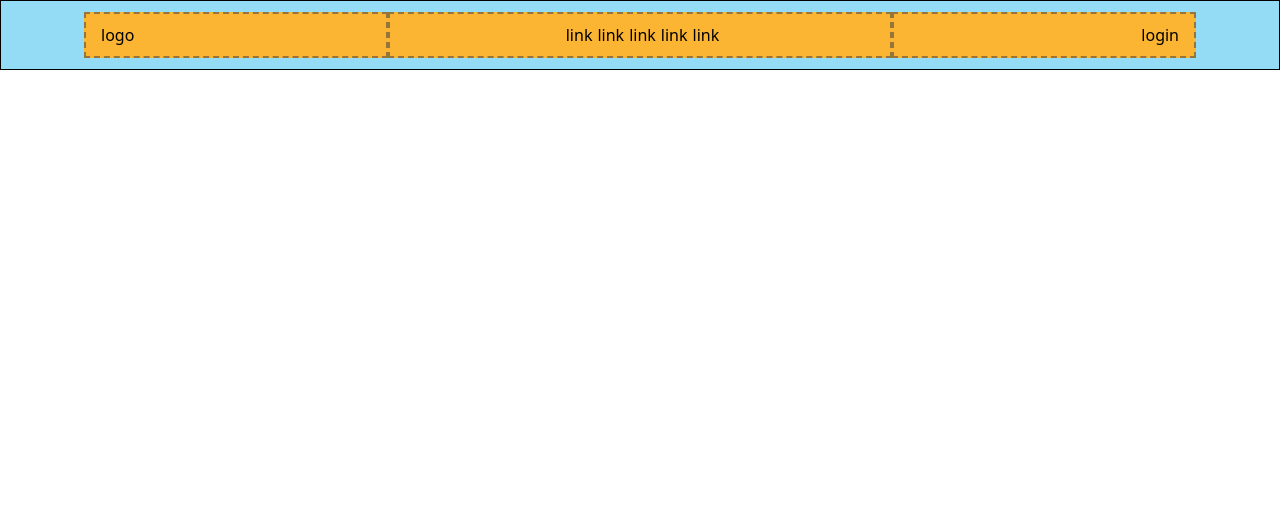
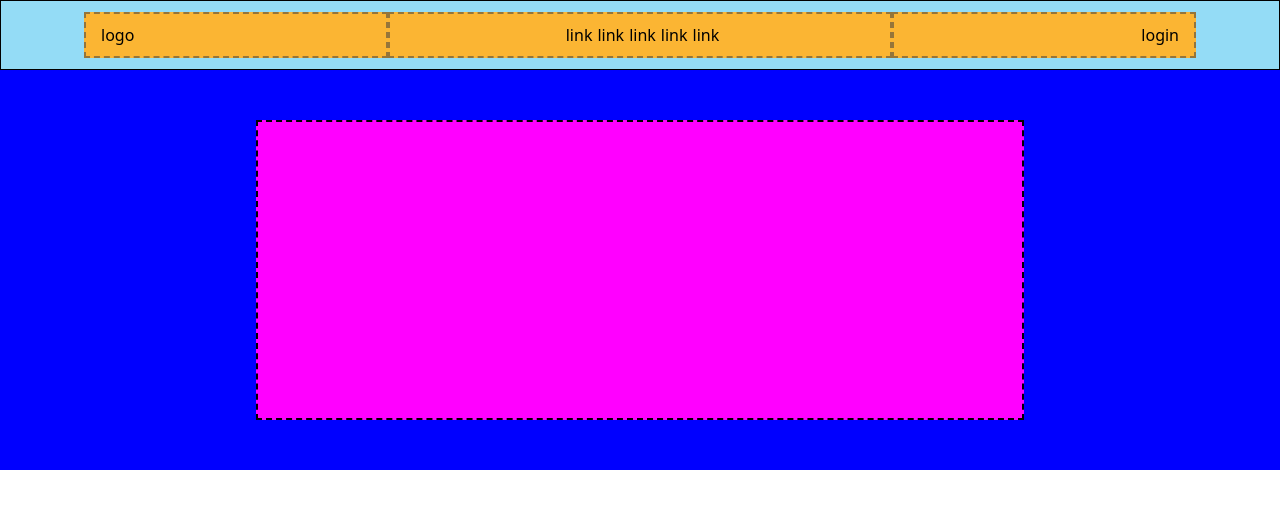
Before and after one commit to Antrussian/htmlcss-struttura-discord, a plain HTML site: page index.html in a window 1280 px wide. Drawn offline with Linux system fonts and the light colour scheme.

Commit message:
Completata Sezione 1 - Box magenta

```diff
--- a/index.html
+++ b/index.html
@@ -33,6 +33,13 @@
     </section>
     </header>
 
+    <section class="section-flex">
+        <div class="box-flex">
+
+        </div>
+
+    </section>
+
 
 </body>
 </html>
--- a/style.css
+++ b/style.css
@@ -55,8 +55,6 @@ ul {
     width: 500px;
     justify-content: center;
 
-
-
 }
 
 
@@ -66,3 +64,22 @@ ul {
     width: 300px;
     justify-content: end;
 }
+
+
+
+.section-flex {
+display: flex;
+flex-direction: row;
+background-color: blue;
+justify-content: center;
+height: 400px;
+}
+
+.box-flex {
+    display: flex;
+    background-color: magenta;
+    margin: auto;
+    width: 60%;
+    height: 300px;
+    border: 2px dashed;
+}
```
